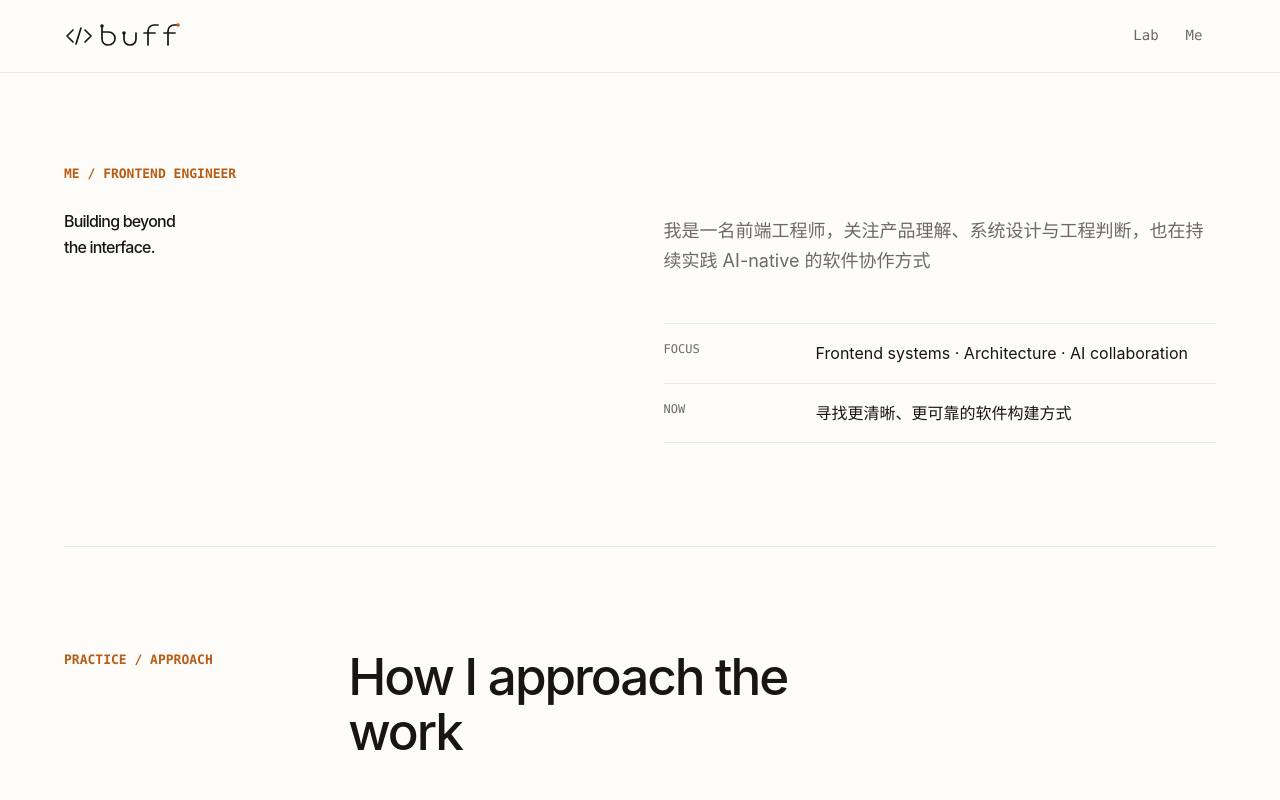
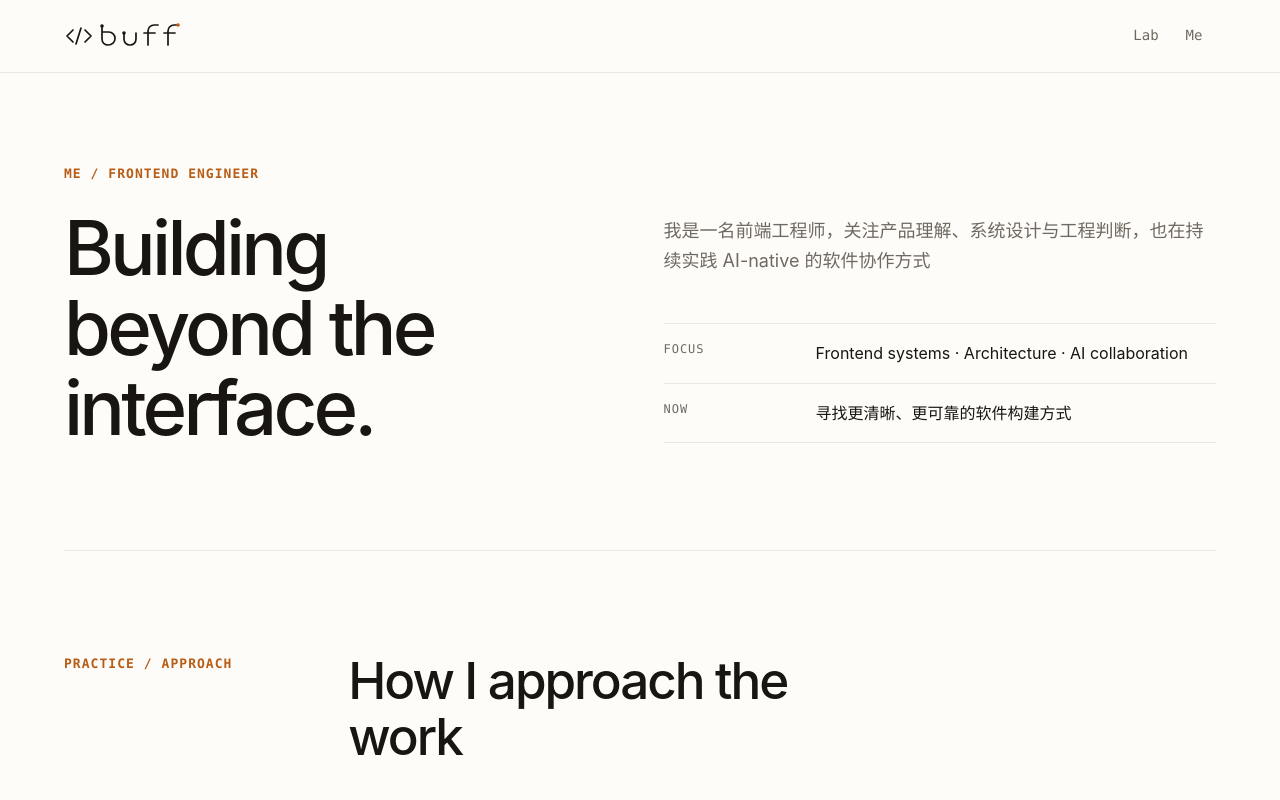
Before and after one commit to bangbangde/codebuff-next, a Next.js app: page /me in a window 1280 px wide. Shown: the top 800 px of the page. Built offline with nearby package versions, Linux system fonts and the light colour scheme.

Commit message:
Migrate Lab and Me to Tailwind

```diff
--- /dev/null
+++ b/app/fact-list.tsx
@@ -0,0 +1,39 @@
+import type { ReactNode } from "react";
+
+type Fact = {
+  term: string;
+  description: ReactNode;
+  descriptionLang?: string;
+};
+
+type FactListProps = {
+  facts: readonly Fact[];
+  className?: string;
+  rowClassName: string;
+};
+
+export function FactList({
+  facts,
+  className = "",
+  rowClassName,
+}: FactListProps) {
+  return (
+    <dl
+      className={`m-0 grid border-t [border-top-color:var(--border)] ${className}`}
+    >
+      {facts.map((fact) => (
+        <div
+          className={`grid border-b [border-bottom-color:var(--border)] py-4 ${rowClassName}`}
+          key={fact.term}
+        >
+          <dt className="m-0 font-mono text-xs leading-body tracking-label text-muted-foreground uppercase">
+            {fact.term}
+          </dt>
+          <dd className="m-0" lang={fact.descriptionLang}>
+            {fact.description}
+          </dd>
+        </div>
+      ))}
+    </dl>
+  );
+}
--- a/app/globals.css
+++ b/app/globals.css
@@ -16,18 +16,6 @@
   --typeface-body: ui-sans-serif, -apple-system, BlinkMacSystemFont, "Segoe UI",
     "PingFang SC", "Hiragino Sans GB", "Microsoft YaHei", Arial, sans-serif;
   --typeface-code: "SFMono-Regular", Consolas, "Liberation Mono", monospace;
-
-  /* Spacing */
-  --space-2: 0.5rem;
-  --space-3: 0.75rem;
-  --space-4: 1rem;
-  --space-6: 1.5rem;
-  --space-8: 2rem;
-  --space-12: 3rem;
-  --space-16: 4rem;
-
-  /* Borders */
-  --border-width: 1px;
 
   /* Layout */
   --layout-max: 72rem;
--- a/app/interior.module.css
+++ /dev/null
@@ -1,204 +0,0 @@
-.page {
-  min-height: 70svh;
-  padding-top: clamp(var(--space-12), 7vw, 6rem);
-}
-
-.pageHeader,
-.meHero {
-  padding-bottom: clamp(var(--space-16), 8vw, 7rem);
-  border-bottom: var(--border-width) solid var(--border);
-}
-
-.eyebrow {
-  margin: 0;
-  color: var(--accent);
-  font-family: var(--typeface-code);
-  font-size: 0.8125rem;
-  font-weight: 600;
-  letter-spacing: var(--tracking-label);
-  text-transform: uppercase;
-}
-
-.title {
-  max-width: 12ch;
-  margin: var(--space-4) 0 0;
-  font-size: var(--text-display);
-  font-weight: 520;
-  letter-spacing: -0.05em;
-  line-height: var(--leading-display);
-}
-
-.intro {
-  max-width: 38rem;
-  margin: var(--space-6) 0 0;
-  color: var(--muted-foreground);
-  font-size: var(--text-lg);
-}
-
-.list {
-  margin: 0;
-}
-
-.item {
-  display: grid;
-  grid-template-columns: minmax(8rem, 0.3fr) 1fr;
-  gap: var(--space-6);
-  padding-block: clamp(var(--space-8), 4vw, var(--space-12));
-  border-bottom: var(--border-width) solid var(--border);
-  scroll-margin-top: var(--space-8);
-}
-
-.kind {
-  margin: 0;
-  color: var(--muted-foreground);
-  font-family: var(--typeface-code);
-  font-size: var(--text-xs);
-  letter-spacing: var(--tracking-label);
-  text-transform: uppercase;
-}
-
-.item h2 {
-  margin: 0;
-  font-size: clamp(1.25rem, 3vw, 2rem);
-  font-weight: 540;
-  letter-spacing: -0.03em;
-}
-
-.item p:last-child {
-  max-width: 40rem;
-  margin: var(--space-4) 0 0;
-  color: var(--muted-foreground);
-}
-
-.facts {
-  display: grid;
-  max-width: none;
-  margin: var(--space-12) 0 0;
-  border-top: var(--border-width) solid var(--border);
-}
-
-.facts div {
-  display: grid;
-  grid-template-columns: 8rem 1fr;
-  gap: var(--space-6);
-  padding-block: var(--space-4);
-  border-bottom: var(--border-width) solid var(--border);
-}
-
-.facts dt,
-.facts dd {
-  margin: 0;
-}
-
-.facts dt {
-  color: var(--muted-foreground);
-  font-family: var(--typeface-code);
-  font-size: var(--text-xs);
-  letter-spacing: var(--tracking-label);
-  text-transform: uppercase;
-}
-
-.meLead {
-  display: grid;
-  grid-template-columns: minmax(0, 0.9fr) minmax(24rem, 1fr);
-  gap: clamp(var(--space-12), 8vw, 8rem);
-  align-items: start;
-  margin-top: var(--space-6);
-}
-
-.meLead .title,
-.meDetails .intro {
-  margin-top: 0;
-}
-
-.meDetails {
-  padding-top: var(--space-2);
-}
-
-.practice {
-  padding-block: clamp(var(--space-16), 8vw, 7rem);
-  border-bottom: var(--border-width) solid var(--border);
-}
-
-.practiceHeading {
-  display: grid;
-  grid-template-columns: minmax(12rem, 0.3fr) minmax(0, 1fr);
-  gap: var(--space-6);
-  align-items: start;
-}
-
-.practiceHeading h2 {
-  max-width: 16ch;
-  margin: 0;
-  font-size: clamp(2rem, 4vw, 3.5rem);
-  font-weight: 520;
-  letter-spacing: -0.04em;
-  line-height: 1.08;
-}
-
-.principles {
-  display: grid;
-  grid-template-columns: repeat(3, minmax(0, 1fr));
-  gap: clamp(var(--space-6), 4vw, var(--space-12));
-  margin-top: var(--space-16);
-}
-
-.principle {
-  padding-top: var(--space-6);
-  border-top: var(--border-width) solid var(--border);
-}
-
-.principleIndex {
-  margin: 0;
-  color: var(--accent);
-  font-family: var(--typeface-code);
-  font-size: var(--text-xs);
-  letter-spacing: var(--tracking-label);
-}
-
-.principle h3 {
-  margin: var(--space-6) 0 0;
-  font-size: clamp(1.25rem, 2.2vw, 1.75rem);
-  font-weight: 540;
-  letter-spacing: -0.025em;
-}
-
-.principle > p:last-child {
-  margin: var(--space-4) 0 0;
-  color: var(--muted-foreground);
-}
-
-@media (max-width: 40rem) {
-  .item {
-    grid-template-columns: 1fr;
-    gap: var(--space-3);
-  }
-
-  .meLead,
-  .practiceHeading,
-  .principles {
-    grid-template-columns: 1fr;
-  }
-
-  .meLead {
-    gap: var(--space-8);
-  }
-
-  .meDetails {
-    padding-top: 0;
-  }
-
-  .facts div {
-    grid-template-columns: 5rem minmax(0, 1fr);
-    gap: var(--space-4);
-  }
-
-  .practiceHeading {
-    gap: var(--space-4);
-  }
-
-  .principles {
-    gap: var(--space-8);
-    margin-top: var(--space-12);
-  }
-}
--- a/app/me/page.tsx
+++ b/app/me/page.tsx
@@ -1,5 +1,18 @@
 import type { Metadata } from "next";
-import styles from "../interior.module.css";
+import { FactList } from "../fact-list";
+import { SectionLabel } from "../section-label";
+
+const facts = [
+  {
+    term: "Focus",
+    description: "Frontend systems · Architecture · AI collaboration",
+  },
+  {
+    term: "Now",
+    description: "寻找更清晰、更可靠的软件构建方式",
+    descriptionLang: "zh-CN",
+  },
+] as const;
 
 const principles = [
   {
@@ -23,44 +36,66 @@ export const metadata: Metadata = {
 
 export default function MePage() {
   return (
-    <main className={styles.page} id="main-content">
-      <section className={styles.meHero} aria-labelledby="me-page-title">
-        <p className={styles.eyebrow}>Me / Frontend engineer</p>
-        <div className={styles.meLead}>
-          <h1 className={styles.title} id="me-page-title">
+    <main
+      className="min-h-[70svh] pt-[clamp(3rem,7vw,6rem)]"
+      id="main-content"
+    >
+      <section
+        className="border-b [border-bottom-color:var(--border)] pb-[clamp(4rem,8vw,7rem)]"
+        aria-labelledby="me-page-title"
+      >
+        <SectionLabel>Me / Frontend engineer</SectionLabel>
+        <div className="mt-6 grid grid-cols-[minmax(0,0.9fr)_minmax(24rem,1fr)] [align-items:start] gap-[clamp(3rem,8vw,8rem)] [@media(max-width:40rem)]:grid-cols-1 [@media(max-width:40rem)]:gap-8">
+          <h1
+            className="m-0 max-w-[12ch] text-display font-[520] leading-display tracking-[-0.05em]"
+            id="me-page-title"
+          >
             Building beyond the interface.
           </h1>
-          <div className={styles.meDetails}>
-            <p className={styles.intro} lang="zh-CN">
+          <div className="pt-2 [@media(max-width:40rem)]:pt-0">
+            <p
+              className="m-0 max-w-[38rem] text-lg leading-body text-muted-foreground"
+              lang="zh-CN"
+            >
               我是一名前端工程师，关注产品理解、系统设计与工程判断，也在持续实践 AI-native 的软件协作方式
             </p>
-            <dl className={styles.facts}>
-              <div>
-                <dt>Focus</dt>
-                <dd>Frontend systems · Architecture · AI collaboration</dd>
-              </div>
-              <div>
-                <dt>Now</dt>
-                <dd lang="zh-CN">寻找更清晰、更可靠的软件构建方式</dd>
-              </div>
-            </dl>
+            <FactList
+              className="mt-12"
+              facts={facts}
+              rowClassName="grid-cols-[8rem_1fr] gap-6 [@media(max-width:40rem)]:grid-cols-[5rem_minmax(0,1fr)] [@media(max-width:40rem)]:gap-4"
+            />
           </div>
         </div>
       </section>
 
-      <section className={styles.practice} aria-labelledby="practice-title">
-        <div className={styles.practiceHeading}>
-          <p className={styles.eyebrow}>Practice / Approach</p>
-          <h2 id="practice-title">How I approach the work</h2>
+      <section
+        className="border-b [border-bottom-color:var(--border)] py-[clamp(4rem,8vw,7rem)]"
+        aria-labelledby="practice-title"
+      >
+        <div className="grid grid-cols-[minmax(12rem,0.3fr)_minmax(0,1fr)] [align-items:start] gap-6 [@media(max-width:40rem)]:grid-cols-1 [@media(max-width:40rem)]:gap-4">
+          <SectionLabel>Practice / Approach</SectionLabel>
+          <h2
+            className="m-0 max-w-[16ch] text-[clamp(2rem,4vw,3.5rem)] font-[520] leading-[1.08] tracking-[-0.04em]"
+            id="practice-title"
+          >
+            How I approach the work
+          </h2>
         </div>
-        <div className={styles.principles}>
+        <div className="mt-16 grid grid-cols-3 gap-[clamp(1.5rem,4vw,3rem)] [@media(max-width:40rem)]:mt-12 [@media(max-width:40rem)]:grid-cols-1 [@media(max-width:40rem)]:gap-8">
           {principles.map((principle, index) => (
-            <article className={styles.principle} key={principle.label}>
-              <p className={styles.principleIndex}>
+            <article
+              className="border-t [border-top-color:var(--border)] pt-6"
+              key={principle.label}
+            >
+              <p className="m-0 font-mono text-xs leading-body tracking-label text-accent">
                 {String(index + 1).padStart(2, "0")}
               </p>
-              <h3>{principle.label}</h3>
-              <p lang="zh-CN">{principle.description}</p>
+              <h3 className="mt-6 text-[clamp(1.25rem,2.2vw,1.75rem)] font-[540] tracking-[-0.025em]">
+                {principle.label}
+              </h3>
+              <p className="mt-4 text-muted-foreground" lang="zh-CN">
+                {principle.description}
+              </p>
             </article>
           ))}
         </div>
--- a/app/page.tsx
+++ b/app/page.tsx
@@ -1,5 +1,18 @@
 import Link from "next/link";
 import { labEntries } from "./content";
+import { FactList } from "./fact-list";
+
+const facts = [
+  {
+    term: "Focus",
+    description: "Frontend systems · Architecture · AI collaboration",
+  },
+  {
+    term: "Now",
+    description: "寻找更清晰、更可靠的软件构建方式",
+    descriptionLang: "zh-CN",
+  },
+] as const;
 
 const editorialLabelBaseClassName =
   "m-0 font-mono leading-body tracking-label uppercase";
@@ -115,16 +128,10 @@ export default function Home() {
             >
               一名前端工程师，在 AI 时代探索前端之外的可能
             </p>
-            <dl className="m-0 grid border-t [border-top-color:var(--border)]">
-              <div className="grid grid-cols-[5rem_minmax(0,1fr)] gap-4 border-b [border-bottom-color:var(--border)] py-4">
-                <dt className={mutedEditorialLabelClassName}>Focus</dt>
-                <dd>Frontend systems · Architecture · AI collaboration</dd>
-              </div>
-              <div className="grid grid-cols-[5rem_minmax(0,1fr)] gap-4 border-b [border-bottom-color:var(--border)] py-4">
-                <dt className={mutedEditorialLabelClassName}>Now</dt>
-                <dd lang="zh-CN">寻找更清晰、更可靠的软件构建方式</dd>
-              </div>
-            </dl>
+            <FactList
+              facts={facts}
+              rowClassName="grid-cols-[5rem_minmax(0,1fr)] gap-4"
+            />
           </div>
         </section>
       </div>
--- /dev/null
+++ b/app/section-label.tsx
@@ -0,0 +1,13 @@
+import type { ReactNode } from "react";
+
+type SectionLabelProps = {
+  children: ReactNode;
+};
+
+export function SectionLabel({ children }: SectionLabelProps) {
+  return (
+    <p className="m-0 font-mono text-[0.8125rem] font-semibold leading-body tracking-label text-accent uppercase">
+      {children}
+    </p>
+  );
+}
```
Also changed, not shown: app/lab/page.tsx (+31 -11 lines), 1 other file (tests, documents, lock files or other folders).
